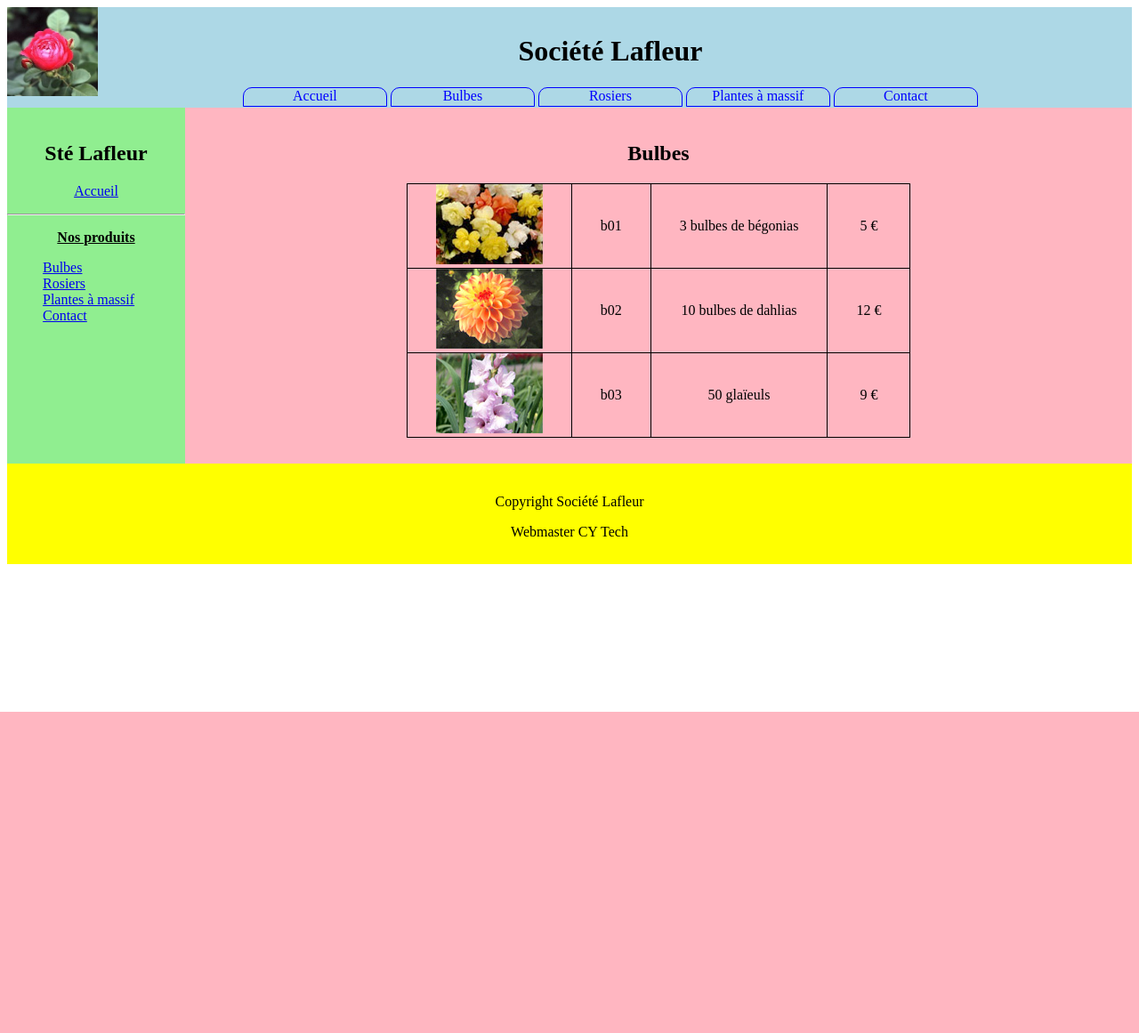
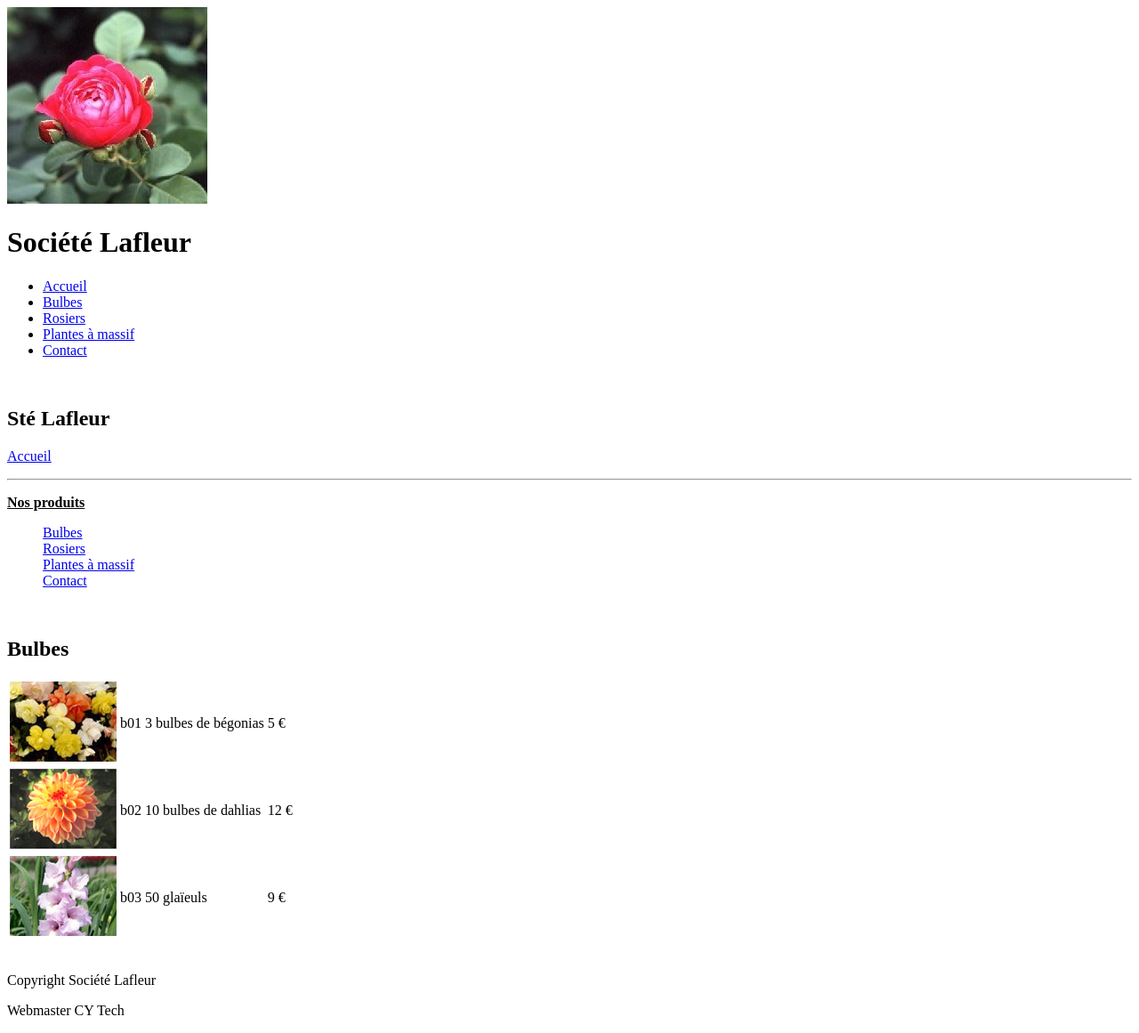
Before and after one commit to KassemMostafa/Food-Kingdom, a PHP site: page /bulbes.html in a window 1280 px wide. Shown: the whole page at 89% size. Before the commit the page ends 800 px from the top, so only its background shows below. Run offline with PHP 8.4, Linux system fonts and the light colour scheme.

```diff
--- a/Rendu HTML-CSS/css/styles.css
+++ b/Rendu HTML-CSS/css/styles.css
@@ -2,99 +2,3 @@
 /** Styles du site Lafleur **/
 
 /* Conteneur global avec options par defaut */
-#main {
-    background-color : blue;
-    border: 1px black;
-	margin: 0 auto;
-}
-
-section  {
-	float:left;
-	width:200px;
-	height : 400px;
-	background-color : lightgreen;
-    border: 1px black;
-}
-
-aside {
-	margin-left:200px;
-	height : 400px;
-	background-color : lightpink;
-    border: 1px black;
-}
-
-p, h1, h2, h3 {
-    text-align: center;
-}
-
-#produit {
-	margin-left: auto; /* Centrer avec les 2 margin */
-	margin-right: auto;
-	border-collapse: collapse;
-}
-
-#produit tr td {
-	text-align: center;
-	margin: 0;
-	padding: 0;
-	border: 1px solid black;
-	border-spacing: 0;
-	padding: 0em 2em 0em 2em;
-}
-
-#envoyer {
-	width: 80px;
-	border-radius: 7px 7px 7px 7px;
-	box-shadow: 3px 5px;
-}
-
-/* Header et Footer */
-header, footer {
-	clear : both; /* Retour dans le flux */
-    height : 113px;
-    padding: 0px;
-	background-color : yellow;
-    border: 1px black;
-    text-align: center;
-}
-
-header > img {
-	float: left;
-	height: 100px;
-}
-
-#titre {
-	padding: 10px;
-    text-align: center;
-    vertical-align: middle;
-	background-color : lightblue;
-}
-
-/* Menu hotizontal */
-#menu_horizontal li {
-	display: inline-block;
-	border: 1px solid blue;
-	margin: 0;
-	padding: 0px;
-	width: 160px;
-	height: 20px;
-	border-radius: 10px 10px 0 0;
-	list-style-type: none;
-}
-
-
-#menu_horizontal li:hover {
-   background-image: linear-gradient(blue, white);
-}
-
-#menu_horizontal a {
-	text-decoration: none;
-	display: block;
-	padding: 0px;
-	color: blue;
-}
-
-#menu_horizontal a:hover {
-	text-decoration: underline;
-	color: white;
-}
```
Also changed, not shown: Rendu HTML-CSS/contact.html (+52 -7 lines), Rendu HTML-CSS/img/cuteBurger.jpg (deleted), Rendu HTML-CSS/img/cuteburger.png (added).
